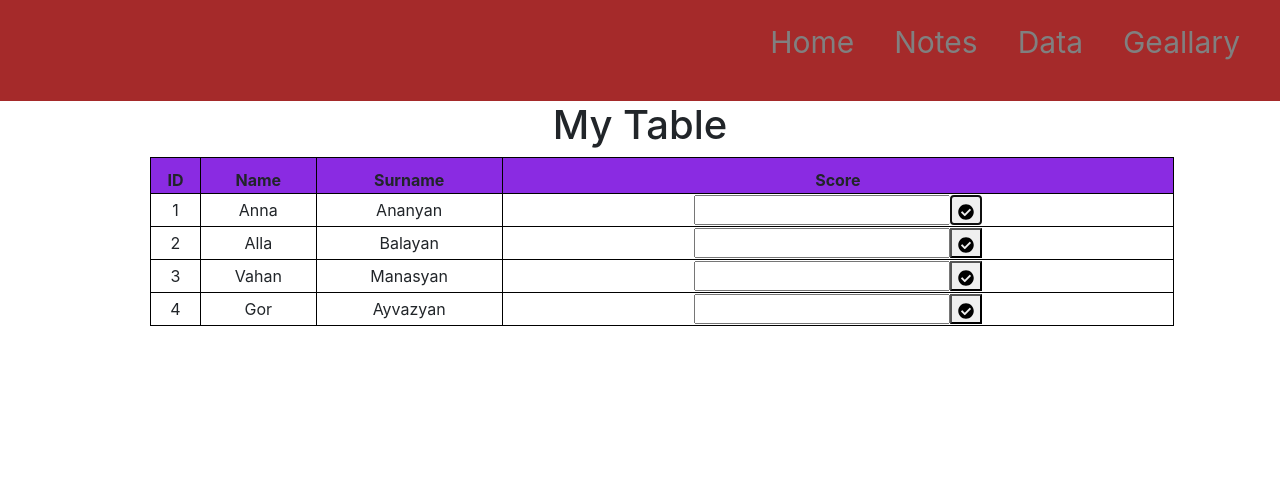
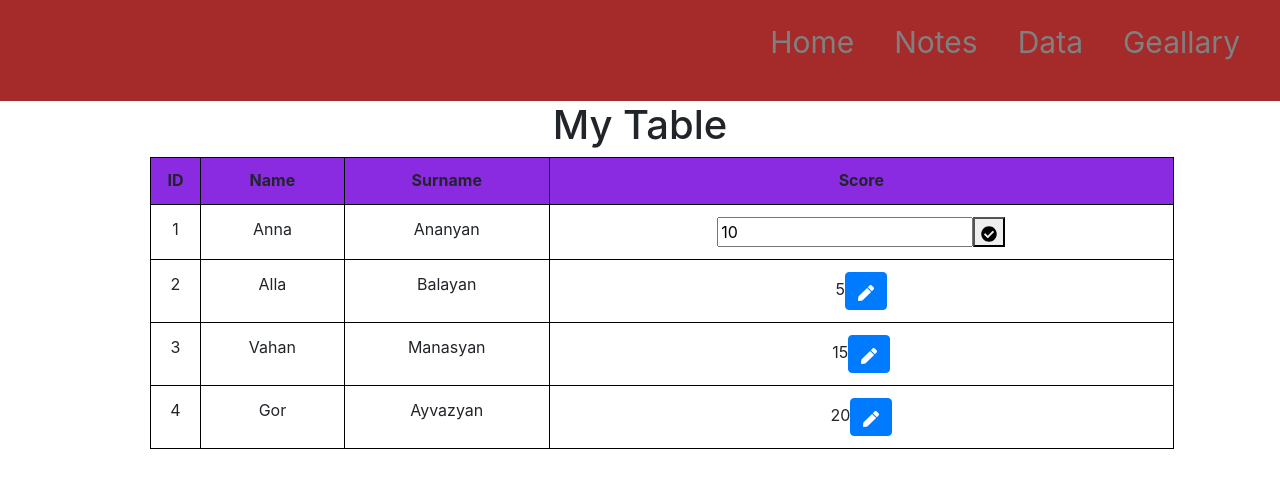
Before and after one commit to Asrvars/MyProgect, a React (Create React App) app in the folder table/: page /Table in a window 1280 px wide. Both pictures are taken after a click on the button 1038 px from the left and 210 px from the top of the page. Shown: the top 488 px of the page. Built offline with nearby package versions, Linux system fonts and the light colour scheme.

Commit message:
1.Correct Notes.jsx,  2. The end rezalt Table.jsx

```diff
--- a/table/src/component/Geallary.jsx
+++ b/table/src/component/Geallary.jsx
@@ -23,7 +23,7 @@ class Geallary extends Component {
         <img src="https://bipbap.ru/wp-content/uploads/2017/09/44_20140925_1955853838.gif" className="img-thumbnail" />
         <img src="https://www.sunhome.ru/i/wallpapers/43/novogodnie-kartinki-animaciya.240x320.gif" className="img-thumbnail" />
         <img src="https://bestgif.su/_ph/56/2/598465583.gif" className="img-thumbnail" />
-        <img  className="img" src={this.state.file} />
+        <img className="img" src={this.state.file} />
       </div>
     );
   }
--- a/table/src/component/Home.jsx
+++ b/table/src/component/Home.jsx
@@ -1,7 +1,7 @@
 import React, { Component } from 'react';
 import { Slide } from 'react-slideshow-image';
 import nextId from "react-id-generator";
-import  './css/Home.css';
+import './css/Home.css';
 
 const images = [
   "https://img2.akspic.ru/image/46291-dikaya_mestnost-ozero-pustynya-boloto-priroda-1920x1080.jpg",
--- a/table/src/component/Notes.jsx
+++ b/table/src/component/Notes.jsx
@@ -1,66 +1,116 @@
-import React, { Component } from 'react';
-import "./css/Note.css";
+// import React, { Component } from 'react';
+// import "./css/Note.css";
 
-class Notes extends Component{
-  state={
-    showInput:false,
-    todos:[],
-    ctodo:""
-  }
+// class Notes extends Component{
+//   state={
+//     showInput:false,
+//     todos:[],
+//     ctodo:""
+//   }
 
-  addtodo = () =>{
-    if (this.state.showInput){
-      this.setState(
-          { showInput:!this.state.showInput }
-      )
-  }
+//  onAddtodo = () =>{
+//     if (this.state.showInput){
+//       this.setState(
+//           { showInput:!this.state.showInput }
+//       )
+//   }
 
-    else if (!this.state.showInput && !this.state.showNote ) {
-      let c=this.state.todos.slice();
-     c.push(this.state.ctodo);
-      this.setState({
-        showInput: true,
-       todos:c,
-        ctodo:""
-      })
-    }
-   else{
-    this.setState(
-      { showInput: !this.state.showInput,
-        ctodo:""}
-    )
-  }
-}
+//     else if (!this.state.showInput && !this.state.showNote ) {
+//       let c=this.state.todos.slice();
+//      c.push(this.state.ctodo);
+//       this.setState({
+//         showInput: true,
+//        todos:c,
+//         ctodo:""
+//       })
+//     }
+//    else{
+//     this.setState(
+//       { showInput: !this.state.showInput,
+//         ctodo:""}
+//     )
+//   }
+// }
 
-  save=(e) =>{
-    this.setState({
-      ctodo:e.target.value
-    });
-  }
-  render(){
-    let b = this.state.todos.map((e,i) =>{
-      return(
-        <li key={i}>{e}</li>
-      );
-  });
+//   save=(e) =>{
+//     this.setState({
+//       ctodo:e.target.value
+//     });
+//   }
+//   render(){
+//     let b = this.state.todos.map((e,i) =>{
+//       return(
+//         <li key={i}>{e}</li>
+//       );
+//   });
 
-  return(
-    <div className='container' id='cont1'>
-      <center>
-        <div className='col-md-10'>
-          {this.state.showInput?<input type="text" value={this.state.ctodo} onChange={this.save}/>:null}
-          <button  class="btn btn-secondary"onClick={this.addtodo}>Add</button>
-        </div>
-      </center>
-        <ul>{b} </ul>
-    </div>
-    )
-  }
-}
+//   return(
+//     <div className='container' id='cont1'>
+//       <center>
+//         <div className='col-md-10'>
+//           {this.state.showInput && <input type="text" value={this.state.ctodo} onChange={this.save}/>}
+//           <button  class="btn btn-secondary"onClick={this.addtodo}>Add</button>
+//         </div>
+//       </center>
+//         <ul>{b} </ul>
+//     </div>
+//     )
+//   }
+// }
 
 
 
 
 
 
+// export default Notes;
+
+import React, { Component } from 'react';
+import "./css/Note.css";
+
+class Notes extends Component {
+  state = {
+    showInput: false,
+    todos: [],
+    todo: ""
+  }
+
+  onAddtodo = () => {
+    const { showInput, todos, todo } = this.state;
+    const todosArr = todos.slice();
+    todosArr.push(todo);
+    this.setState({
+      showInput: !showInput,
+      todos: showInput ? todosArr : todos,
+      todo: ''
+    })
+  }
+
+  onInputChange = (e) => {
+    this.setState({
+      todo: e.target.value
+    });
+  };
+
+  render() {
+    const todosList = this.state.todos.map((e, i) => {
+      return (
+        <li key={i}>{e}</li>
+      );
+    });
+
+    return (
+      <div className='container' id='cont1'>
+        <center>
+          <div className='col-md-10'>
+            {this.state.showInput && <input type="text" value={this.state.todo} onChange={this.onInputChange} />}
+            <button className="btn btn-secondary" onClick={this.onAddtodo}>Add</button>
+          </div>
+        </center>
+        <ul>{todosList}</ul>
+      </div>
+    )
+  }
+}
+
 export default Notes;
--- a/table/src/component/Table.jsx
+++ b/table/src/component/Table.jsx
@@ -3,7 +3,74 @@ import './css/Table.css';
 import { FaCheckCircle } from 'react-icons/fa';
 import { FaPen } from 'react-icons/fa';
 
-class Table extends Component {
+class Element extends React.Component {
+  onEditClick = () => {
+    this.props.onEditClick(this.props.recordId);
+  }
+
+  onSaveClick = () => {
+    this.props.onSaveClick(this.props.recordId);
+  }
+
+  onEditChange = (e) => {
+    this.props.onEditChange(this.props.recordId, e.target.value);
+  }
+
+  renderInput() {
+    if (this.props.isEditMode) {
+      return (
+        <div >
+          <input
+            type="text"
+
+
+            onChange={this.onEditChange}
+            value={this.props.score}
+          />
+          <span>
+            <button
+
+              type="button"
+              onClick={this.onSaveClick}
+            >< FaCheckCircle />
+            </button>
+          </span>
+        </div>
+      );
+    }
+
+    return (
+      <div>
+        <span>{this.props.score}</span>
+
+
+        <button
+          className="btn btn-primary"
+          type="button"
+          onClick={this.onEditClick}
+        ><FaPen />
+        </button>
+
+
+      </div>
+    );
+  }
+
+  render() {
+    return (
+      <tr>
+        <td id="td" class="colum">{this.props.id}</td>
+        <td id="td">{this.props.name}</td>
+        <td id="td">{this.props.surname}</td>
+        <td id="td">
+          {this.renderInput()}
+        </td>
+      </tr>
+    );
+  }
+}
+
+class Table extends React.Component {
   state = {
     data: [
       { id: 1, name: 'Anna', surname: 'Ananyan', score: 10, isEditMode: false },
@@ -13,29 +80,29 @@ class Table extends Component {
     ]
   }
 
-
-
-onClickPen = (e) => {
+  onEditClick = (recordId) => {
+    let data = this.state.data;
+    data[recordId].isEditMode = true;
     this.setState({
-      isEditMode: true,
-      score: ""
+      data: data
     })
   }
 
-onClickFaCheckCircle = (event) => {
+  onSaveClick = (recordId) => {
+    let data = this.state.data;
+    data[recordId].isEditMode = false;
     this.setState({
-      isEditMode: false,
-      score: event.target.value
+      data: data
     })
   }
 
 
-onChange(event){
-
-   this.setState((event) =>{
-
-  return{ score: event.target.value}
-   })
+  onEditChange = (recordId, value) => {
+    let data = this.state.data;
+    data[recordId].score = value;
+    this.setState({
+      data: data
+    });
   }
 
   renderTableHeader() {
@@ -52,28 +119,29 @@ renderTableHeader() {
 
   renderTableData() {
     return this.state.data.map((data, index) => {
-      const { id, name, surname, score,isEditMode } = data //destructuring
+      const { id, name, surname, score, isEditMode } = data //destructuring
       return (
-          <tr key={this.state.index}>
-            <td id="td" class="colum">{id}</td>
-            <td id="td" >{name}</td>
-            <td id="td">{surname}</td>
-     {/* <td id ="td" key ={index}>{this.state.isEditMode ? <input type="text" onChange={this.onChange}  /> : <span>{score}</span>}
-            {this.state       .isEditMode ? <button  onClick={this.onChange}><FaCheckCircle /></button> : <button  key={id} onClick={this.changeEditMode}><FaPen/></button>}</td> */}
-            <td id="td">{this.state.isEditMode ? <input type="text" onChange={(event) =>this.onChange(event)} /> : <span>{score}</span>}
-
-               {this.state.isEditMode ? <button key={this.state.id} onClick={ this.onClickFaCheckCircle}><FaCheckCircle /></button> : <button key={this.state.id} onClick={ this.onClickPen} ><FaPen /></button>}
-            </td>
-         </tr>
+        <Element
+          key={id}
+          id={id}
+          recordId={index}
+          name={name}
+          surname={surname}
+          score={score}
+          isEditMode={isEditMode}
+          onEditClick={this.onEditClick}
+          onSaveClick={this.onSaveClick}
+          onEditChange={this.onEditChange}
+        />
       )
-   })
+    });
   }
 
   render() {
     return (
       <div>
         <h1 align="center">My Table</h1>
-         <table id='data'>
+        <table id='data' className="table">
           <tbody>
             {this.renderTableHeader()}
             {this.renderTableData()}
--- a/table/src/component/css/Geallary.css
+++ b/table/src/component/css/Geallary.css
@@ -1,24 +1,24 @@
-[type="file"] {
+[type=file] {
     height: 0;
     overflow: hidden;
-    width: 0;
-  }
+    width: 0
+}
 
-  [type="file"] + label {
+[type=file]+label {
     background: #40195E;
     border: none;
     border-radius: 5px;
     color: #fff;
     cursor: pointer;
     margin-bottom: 1rem;
-    padding: 1rem 50px;
-  }
+    padding: 1rem 50px
+}
 
-  .img{
+img {
     height: 320px;
-    width:240px;
-  }
+    width: 240px
+}
 
-  .input{
-    display: inline-block;
-  }
+img input {
+    display: inline-block
+}
--- a/table/src/component/scss/Home.scss
+++ b/table/src/component/scss/Home.scss
@@ -1,8 +1,8 @@
-.each-slide > div {
-    margin:100px;
+.each-slide>div {
+  margin: 100px;
   display: flex;
   align-items: center;
-    align-self:center;
+  align-self: center;
   // justify-content: center;
   background-size: cover;
   height: 600px;
```
Also changed, not shown: table/src/component/Menu.jsx (+14 -14 lines), table/src/component/scss/Geallary.scss (+25 -0 lines), table/src/component/scss/Menu.scss (+9 -9 lines), table/src/component/scss/Note.scss (+13 -13 lines), table/src/component/scss/Table.scss (+8 -8 lines). Lines whose indentation alone changed are shown as unchanged.
